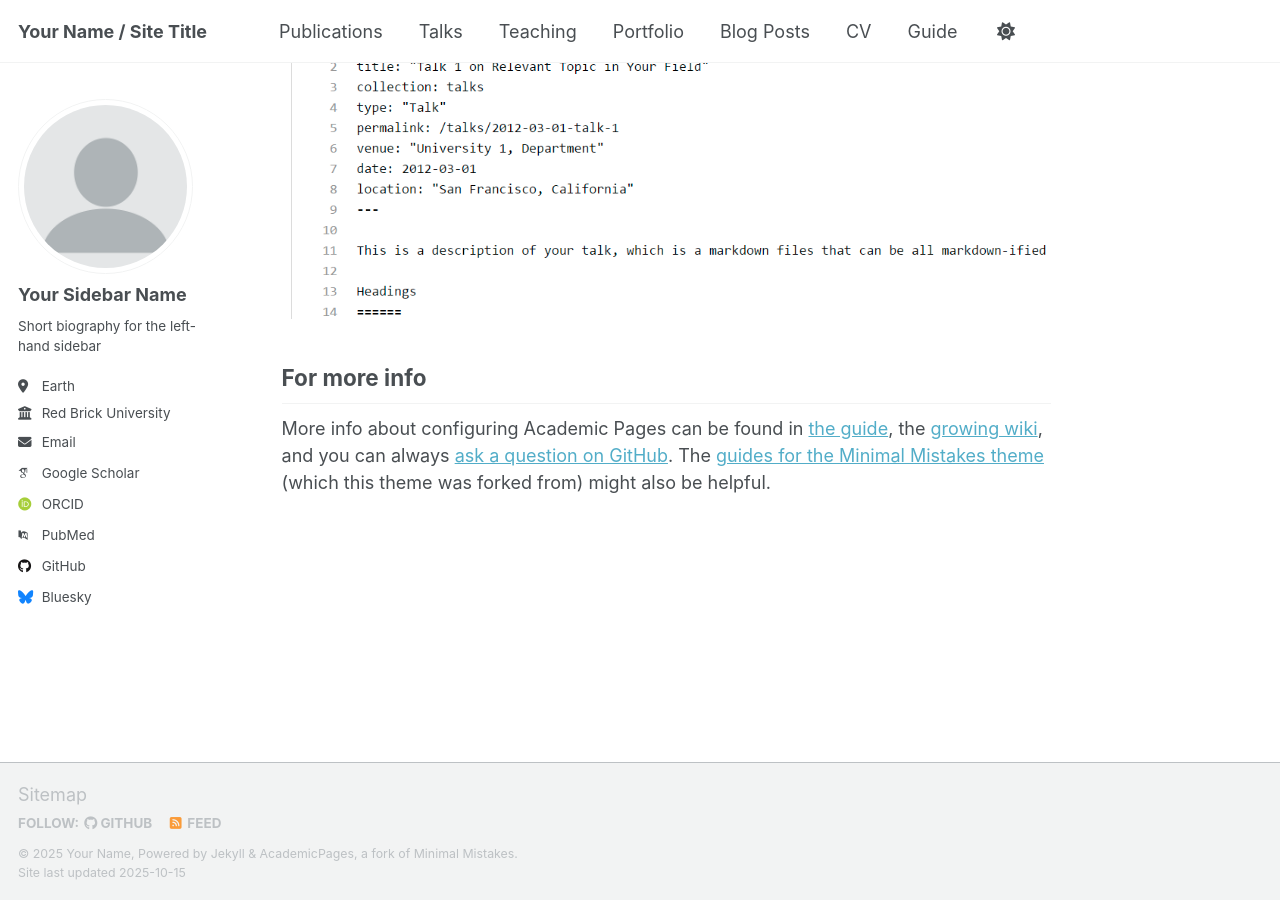
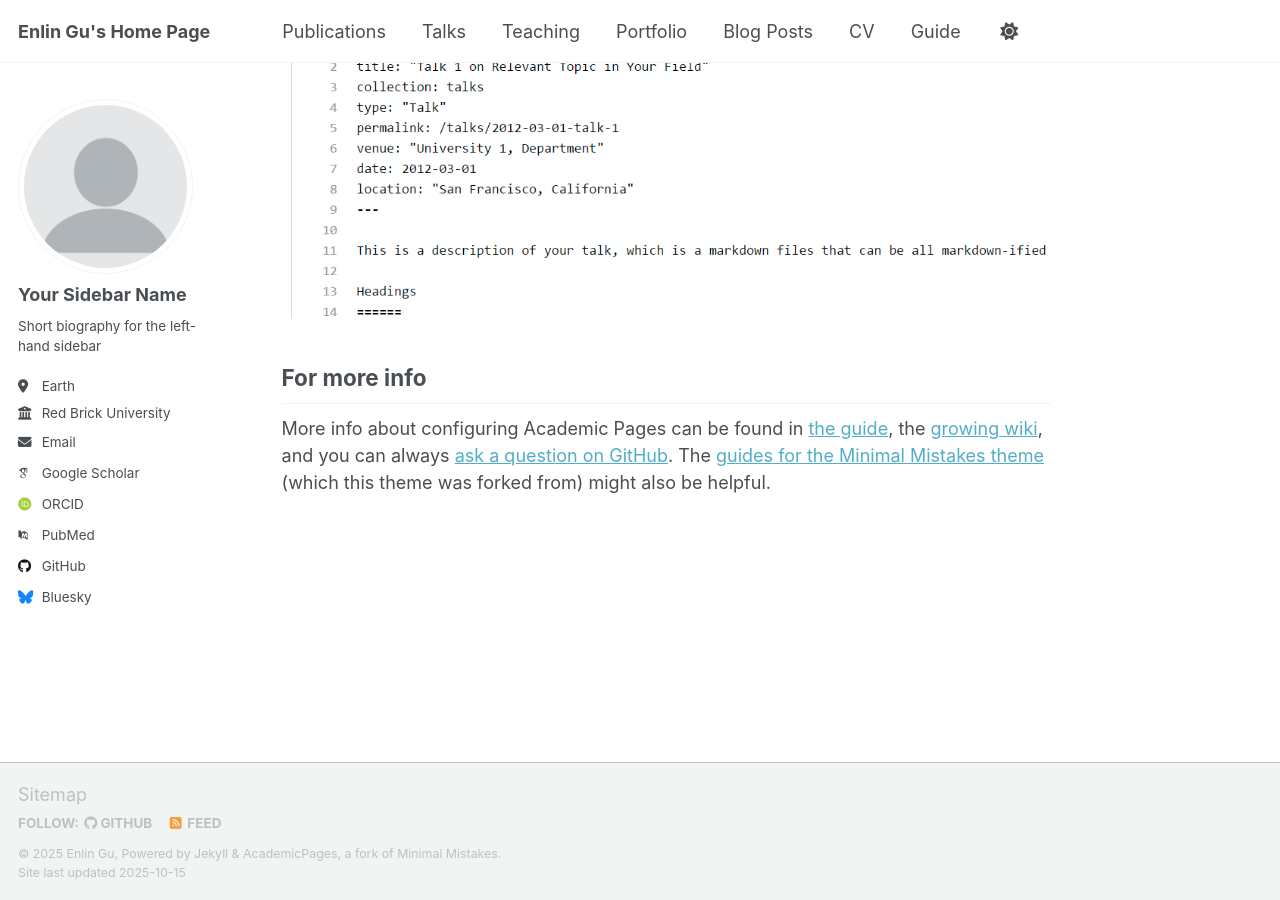
Before and after one commit to Gelrignard/gelrignard.github.io, a Jekyll site: the page built from _pages/about.md, in a window 1280 px wide and 900 px high, scrolled down 2880 px. Built offline with Jekyll 4.4.1, drawn with Linux system fonts in a browser that asks for light colours; some web fonts are replaced; a script that is not in the unit is left out; some of the changed lines change nothing that is shown.

Commit message:
sts basic info

```diff
--- a/_config.yml
+++ b/_config.yml
@@ -9,10 +9,10 @@
 # Basic Site Settings
 locale                   : "en-US"
 site_theme               : "default" # Currently available options are "default", "air"
-title                    : "Your Name / Site Title"
+title                    : "Enlin Gu's Home Page"
 title_separator          : "-"
-name                     : &name "Your Name"
-description              : &description "Your Name's academic portfolio"   # Update this with a general description of your site, this is the default if not overridden by a page
+name                     : &name "Enlin Gu"
+description              : &description "Enlin Gu's academic portfolio"   # Update this with a general description of your site, this is the default if not overridden by a page
 url                      : https://academicpages.github.io # The base hostname & protocol for your site e.g. "https://[your GitHub username].github.io",
                                                            # or if you already have some other page hosted on Github then use "https://[your GitHub username].github.io/[Your Repo Name]"
 baseurl                  : "" # the subpath of your site, e.g. "/blog"
@@ -63,21 +63,7 @@ author:
   keybase          : # Username
   instagram        : # Username
   lastfm           : # Username
-  linkedin         : # Username
-  mastodon         : # URL
-  medium           : # URL
-  pinterest        : # Username
-  soundcloud       : # Username
-  steam            : # Username
-  telegram         : # URL
-  tumblr           : # Username
-  twitter          : # Username for X / Twitter
-  vine             : # Username
-  weibo            : # Username
-  wikipedia        : # Username
-  xing             : # Username
-  youtube          : # Username
-  zhihu            : # Username
+  linkedin         :
 
 # Publication Category - The following the list of publication categories and their headings
 publication_category:
```
